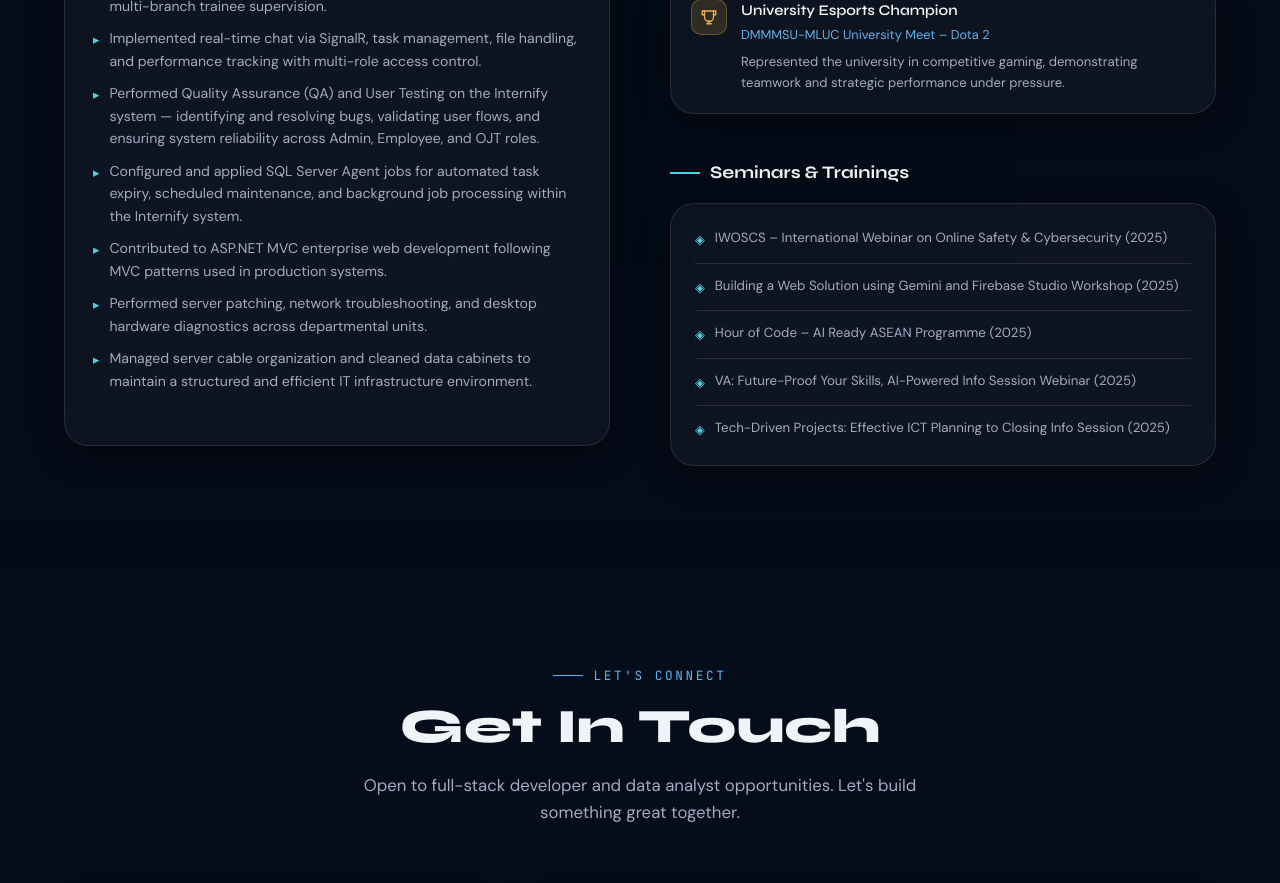
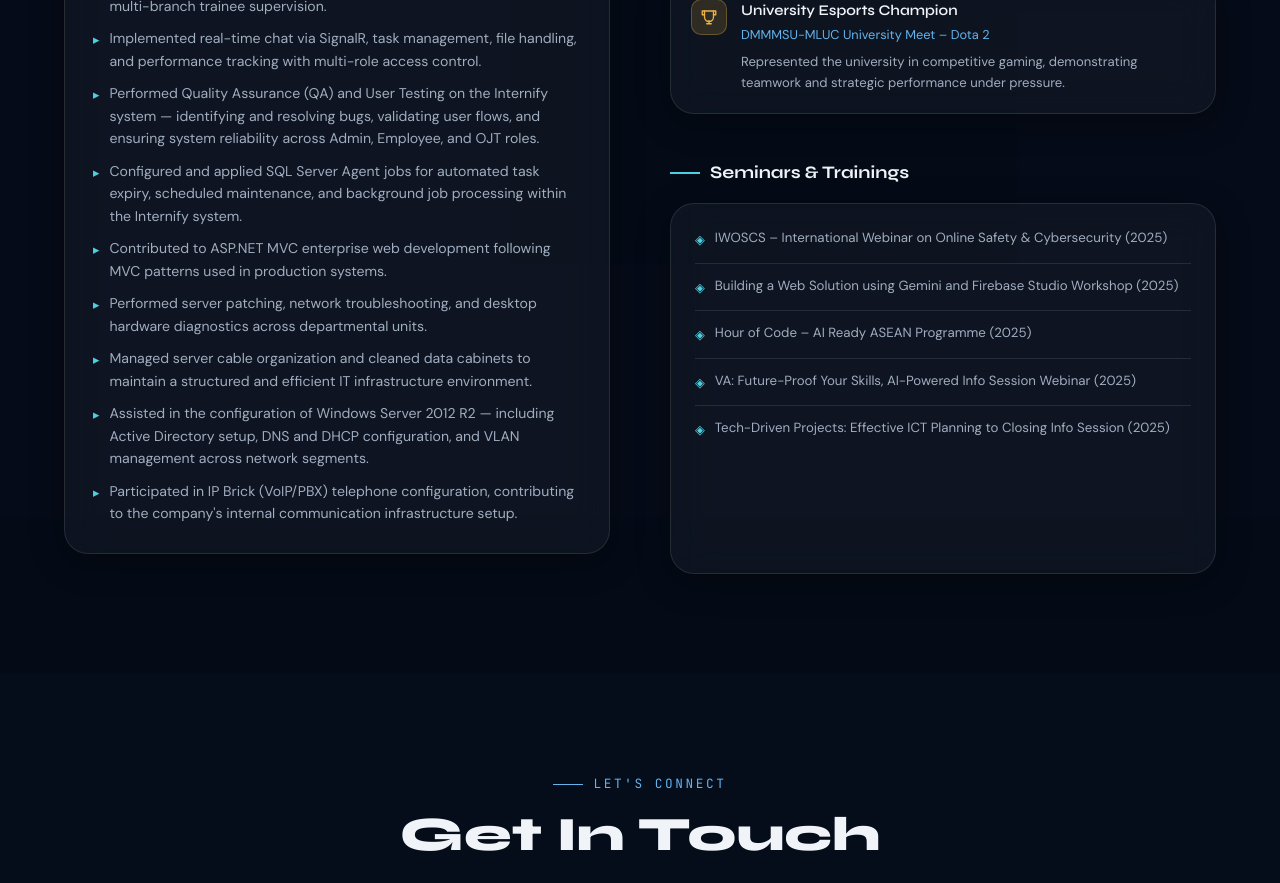
Before and after one commit to Bryan-Mamuyac/Bryan_Mamuyac_Portfolio, a React (Vite) app: page / in a window 1280 px wide. Shown: the part 6980-7863 px from the top of the page. Built offline with nearby package versions, Linux system fonts and the light colour scheme.

Commit message:
Updated Version.3

```diff
--- a/src/components/Experience.jsx
+++ b/src/components/Experience.jsx
@@ -165,7 +165,8 @@ const Experience = () => {
               </div>
             ))}
 
-            {/* Seminars */}
+            {/* Seminars — fills remaining height to balance left column */}
+            <div style={{ display: 'flex', flexDirection: 'column', flex: 1 }}>
               <h3 style={{ fontFamily: 'var(--font-display)', fontSize: '1.1rem', color: 'var(--text-primary)', margin: '32px 0 20px', display: 'flex', alignItems: 'center', gap: '10px' }}>
                 <span style={{ width: '30px', height: '2px', background: 'var(--accent-cyan)' }} />
                 Seminars & Trainings
@@ -187,6 +188,7 @@ const Experience = () => {
             </div>
           </div>
         </div>
+      </div>
 
       <style>{`
         @media (max-width: 768px) {
--- a/src/data/portfolio.js
+++ b/src/data/portfolio.js
@@ -173,6 +173,8 @@ export const experience = [
       "Contributed to ASP.NET MVC enterprise web development following MVC patterns used in production systems.",
       "Performed server patching, network troubleshooting, and desktop hardware diagnostics across departmental units.",
       "Managed server cable organization and cleaned data cabinets to maintain a structured and efficient IT infrastructure environment.",
+      "Assisted in the configuration of Windows Server 2012 R2 — including Active Directory setup, DNS and DHCP configuration, and VLAN management across network segments.",
+      "Participated in IP Brick (VoIP/PBX) telephone configuration, contributing to the company's internal communication infrastructure setup.",
     ],
     logo: "/assets/images/ulpi-logo.png",  // Add company logo if available
     color: "#63b3ed",
```
Lines whose indentation alone changed are shown as unchanged.
